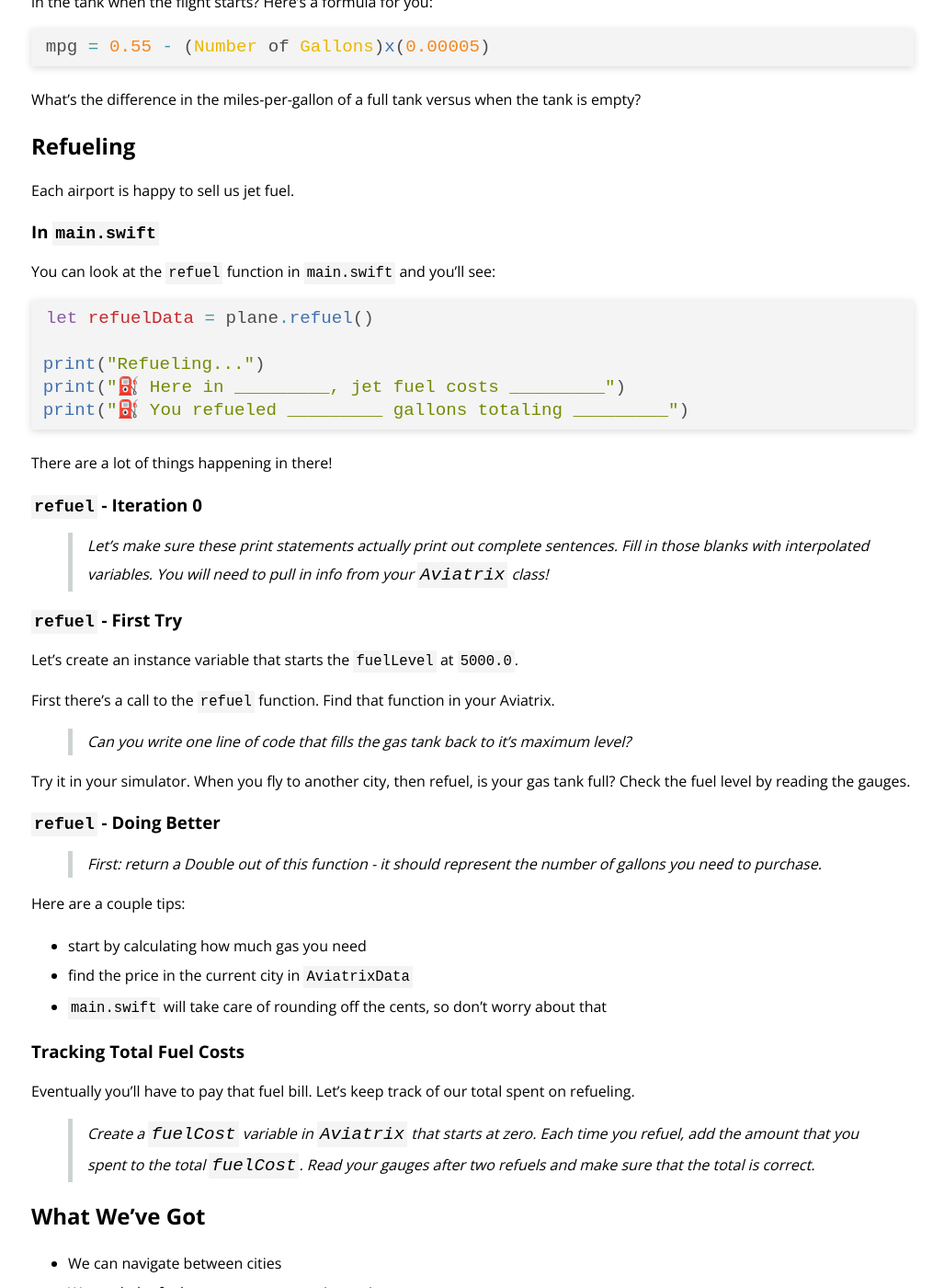
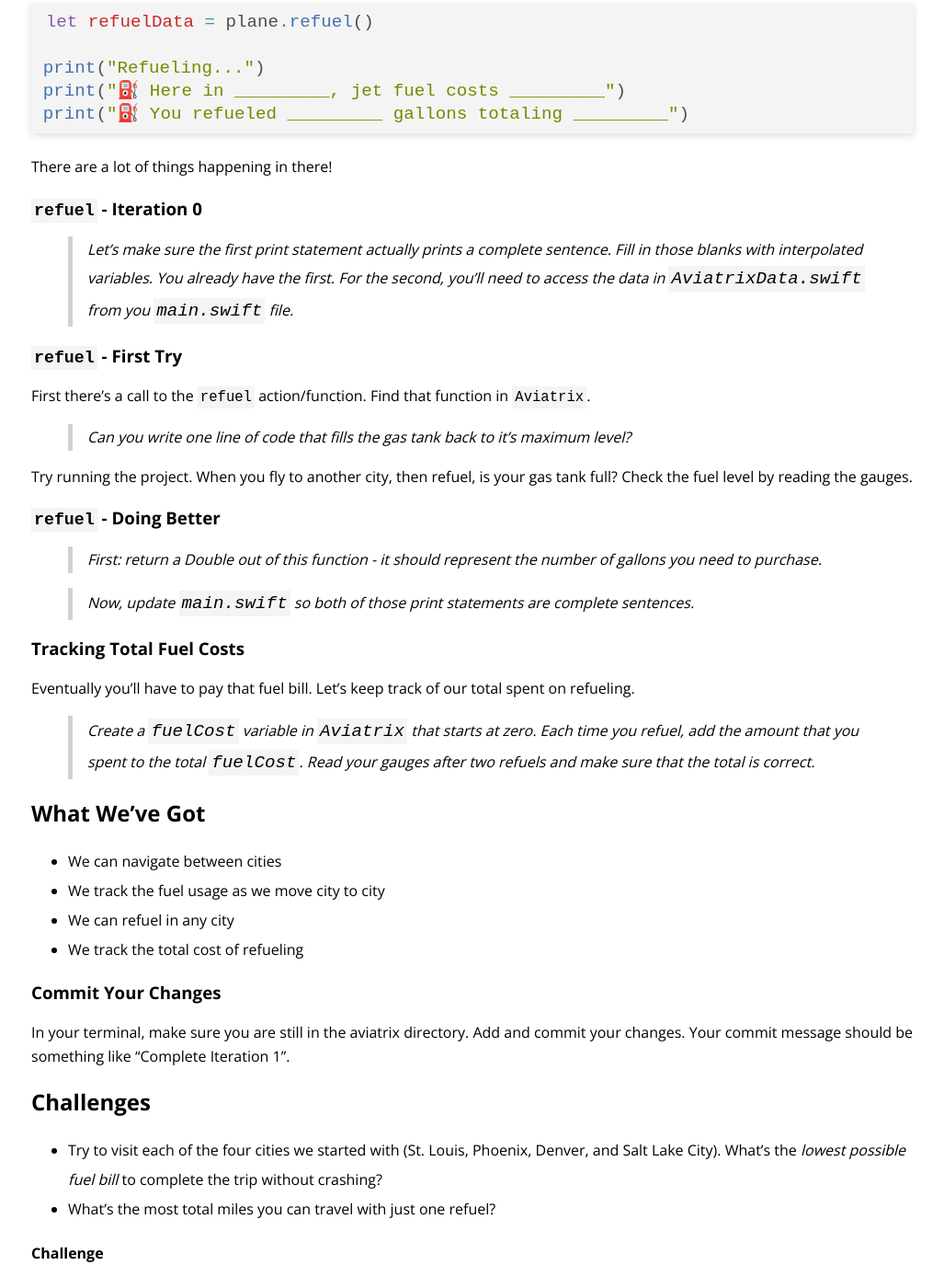
Before and after one commit to ameseee/kwk-curriculum-site, a Jekyll site: the page built from swift-ios/projects/aviatrix/i2.md, in a window 1280 px wide and 1400 px high, scrolled down 3697 px. Shown: the whole window at 92% size, without its empty margins (126-1153 px from the left). Built offline with Jekyll 4.4.1, drawn with Linux system fonts in a browser that asks for light colours; nearby versions of some CDN libraries; our own code applies the rules of GitHub Pages for plain Markdown files; some of the changed text lies outside the part shown.

Commit message:
Finalize Aviatrix project

````diff
--- a/swift-ios/projects/aviatrix/i2.md
+++ b/swift-ios/projects/aviatrix/i2.md
@@ -19,7 +19,7 @@
 
 The other lines in `main.swift`'s `gauge` function are commented out because an error would be thrown; those variables don't yet exist in `Aviatrix`. Let's start out by addressing the distance.
 
-### In The Simulator
+### In `main.swift`
 
 When you look in the `gauges` function in `main.swift` you see a line like this:
 
@@ -27,15 +27,19 @@
 print("| Distance:  | \(plane.distanceTraveled) miles")
 ```
 
-That tells us the distance is coming from the `distanceTraveled` instance variable on the `Aviatrix` class, which doesn't exist yet...
+That tells us the distance is coming from the `distanceTraveled` property on the `Aviatrix` class, which doesn't exist yet...
 
 ### `distanceTraveled`
 
-In Aviatrix, we need to create a `distanceTraveled` instance variable -- it's just a number that's stored, not a function that does calculations. We need to set it to `0` when the plane is first created.
+In Aviatrix, we need to create a `distanceTraveled` property -- it's just a number that's stored, not a function that does calculations.
 
-But it never gets changed. What code can you add to the `flyTo` function so that it updates the value of `distanceTraveled`?
+> We need to set it to `0` when the plane is first created.
 
-> To start: **pseudo-code** the things that need to happen here. THEN make it happen with Swift. Make sure that the values accumulate as you go from one city to another, _not_ resetting each time. Pay careful attention to the order of your instructions in `flyTo`!
+Great! We now have a counter to keep track of the number of miles travelled. However, it never gets changed. We need to write some code to change that.
+
+> What code can you add to the `flyTo` function so that it updates the value of `distanceTraveled`?
+
+Pro-Tip: **pseudo-code** the things that need to happen here. _Then_ make it happen with Swift. Make sure that the values [accumulate](https://www.javatpoint.com/swift-compound-assignment-operators) as you go from one city to another, _not_ resetting each time. Pay careful attention to the order of your instructions in `flyTo`!
 
 #### Results
 
@@ -54,10 +58,10 @@
 | Location:  | St. Louis
 | Distance:  | 1536 miles
 ```
-
+<br>
 #### AHEAD OF THE CLASS? Here's a Challenge
 
-Starting in St. Louis, what's the closest you can get to flying 5000 miles without going over?
+> Starting in St. Louis, what's the closest you can get to flying 5000 miles without going over?
 
 ## Burning Fuel
 
@@ -91,7 +95,7 @@
 //    print("| Fuel Bill: | \(plane.fuelCost)")
 ```
 
-...meaning we will need a `fuelLevel`, `maxFuel`, `milesPerGallon`, and `fuelCost` variable or function. Let's take it one step at a time:
+...meaning we will need a `fuelLevel`, `maxFuel`, `milesPerGallon`, and `fuelCost` property or action/function on the `Aviatrix` class. Let's take it one step at a time:
 
 ### Max Fuel & Fuel Level
 
@@ -108,18 +112,18 @@
 | Max Fuel:  | 5000 gallons
 ```
 
-> Now, create a Fuel Level instance variable that starts at 5000 also, assuming that we start the trip with a full gas tank!
+> Now, create a `fuelLevel` property that starts at 5000.0 also, assuming that we start the trip with a full gas tank!
 
 ### Fuel to Fly
 
 Let's track how much fuel we're using to fly:
 
 * You know how far it is from one city to another
-* Your fuel level is stored in the `fuelLevel` attribute.
+* Your fuel level is stored in the `fuelLevel` property.
 
-Let's add another instance variable - `milesPerGallon` and set it to `0.4`.
+Let's add another property- `milesPerGallon` and set it to `0.4`.
 
-> Can you modify your `flyTo` function in the `Aviatrix` class so that it calculates how much fuel is used during the flight and decreases `fuelLevel` by the right amount?
+> Can you modify your `flyTo` function in the `Aviatrix` class so that it calculates how much fuel is used during the flight, and then decreases `fuelLevel` by the right amount?
 
 When it's working correctly and you fly from St. Louis to Denver your gauges will say:
 
@@ -133,6 +137,64 @@
 | Max Fuel:  | 5000 gallons
 | MPG:       | 0.4
 ```
+
+## Refueling
+
+Each airport is happy to sell us jet fuel.
+
+### In `main.swift`
+
+You can look at the `refuel` function around line 50 and you'll see:
+
+```swift
+let refuelData = plane.refuel()
+
+print("Refueling...")
+print("⛽ Here in _________, jet fuel costs _________")
+print("⛽ You refueled _________ gallons totaling _________")
+```
+
+There are a lot of things happening in there!
+
+### `refuel` - Iteration 0
+
+> Let's make sure the first print statement actually prints a complete sentence. Fill in those blanks with interpolated variables. You already have the first. For the second, you'll need to access the data in `AviatrixData.swift` from you `main.swift` file.
+
+### `refuel` - First Try
+
+First there's a call to the `refuel` action/function. Find that function in `Aviatrix`.
+
+> Can you write one line of code that fills the gas tank back to it's maximum level?
+
+Try running the project. When you fly to another city, then refuel, is your gas tank full? Check the fuel level by reading the gauges.
+
+### `refuel` - Doing Better
+
+> First: return a Double out of this function - it should represent the number of gallons you need to purchase.
+
+> Now, update `main.swift` so both of those print statements are complete sentences.
+
+### Tracking Total Fuel Costs
+
+Eventually you'll have to pay that fuel bill. Let's keep track of our total spent on refueling.
+
+> Create a `fuelCost` variable in `Aviatrix` that starts at zero. Each time you refuel, add the amount that you spent to the total `fuelCost`. Read your gauges after two refuels and make sure that the total is correct.
+
+## What We've Got
+
+* We can navigate between cities
+* We track the fuel usage as we move city to city
+* We can refuel in any city
+* We track the total cost of refueling
+
+### Commit Your Changes
+
+In your terminal, make sure you are still in the aviatrix directory. Add and commit your changes. Your commit message should be something like "Complete Iteration 1".
+
+## Challenges
+
+* Try to visit each of the four cities we started with (St. Louis, Phoenix, Denver, and Salt Lake City). What's the *lowest possible fuel bill* to complete the trip without crashing?
+* What's the most total miles you can travel with just one refuel?
 
 #### Challenge
 
@@ -152,65 +214,3 @@
 ```
 
 What's the difference in the miles-per-gallon of a full tank versus when the tank is empty?
-
-
-## Refueling
-
-Each airport is happy to sell us jet fuel.
-
-### In `main.swift`
-
-You can look at the `refuel` function in `main.swift` and you'll see:
-
-```swift
-let refuelData = plane.refuel()
-
-print("Refueling...")
-print("⛽ Here in _________, jet fuel costs _________")
-print("⛽ You refueled _________ gallons totaling _________")
-```
-
-There are a lot of things happening in there!
-
-### `refuel` - Iteration 0
-
-> Let's make sure these print statements actually print out complete sentences. Fill in those blanks with interpolated variables. You will need to pull in info from your `Aviatrix` class!
-
-### `refuel` - First Try
-
-Let's create an instance variable that starts the `fuelLevel` at `5000.0`.
-
-First there's a call to the `refuel` function. Find that function in your Aviatrix.
-
-> Can you write one line of code that fills the gas tank back to it's maximum level?
-
-Try it in your simulator. When you fly to another city, then refuel, is your gas tank full? Check the fuel level by reading the gauges.
-
-### `refuel` - Doing Better
-
-> First: return a Double out of this function - it should represent the number of gallons you need to purchase.
-
-Here are a couple tips:
-
-* start by calculating how much gas you need
-* find the price in the current city in `AviatrixData`
-* `main.swift` will take care of rounding off the cents, so don't worry about that
-
-### Tracking Total Fuel Costs
-
-Eventually you'll have to pay that fuel bill. Let's keep track of our total spent on refueling.
-
-> Create a `fuelCost` variable in `Aviatrix` that starts at zero. Each time you refuel, add the amount that you spent to the total `fuelCost`. Read your gauges after two refuels and make sure that the total is correct.
-
-## What We've Got
-
-* We can navigate between cities
-* We track the fuel usage as we move city to city
-* We can refuel in any city
-* We track the total cost of refueling
-
-
-## Challenges
-
-* Try to visit each of the four cities we started with (St. Louis, Phoenix, Denver, and Salt Lake City). What's the *lowest possible fuel bill* to complete the trip without crashing?
-* What's the most total miles you can travel with just one refuel?
````
Also changed, not shown: swift-ios/projects/aviatrix/i0.md (+1 -1 lines), swift-ios/projects/aviatrix/i1.md (+4 -1 lines), swift-ios/projects/aviatrix/index.md (+3 -3 lines).
